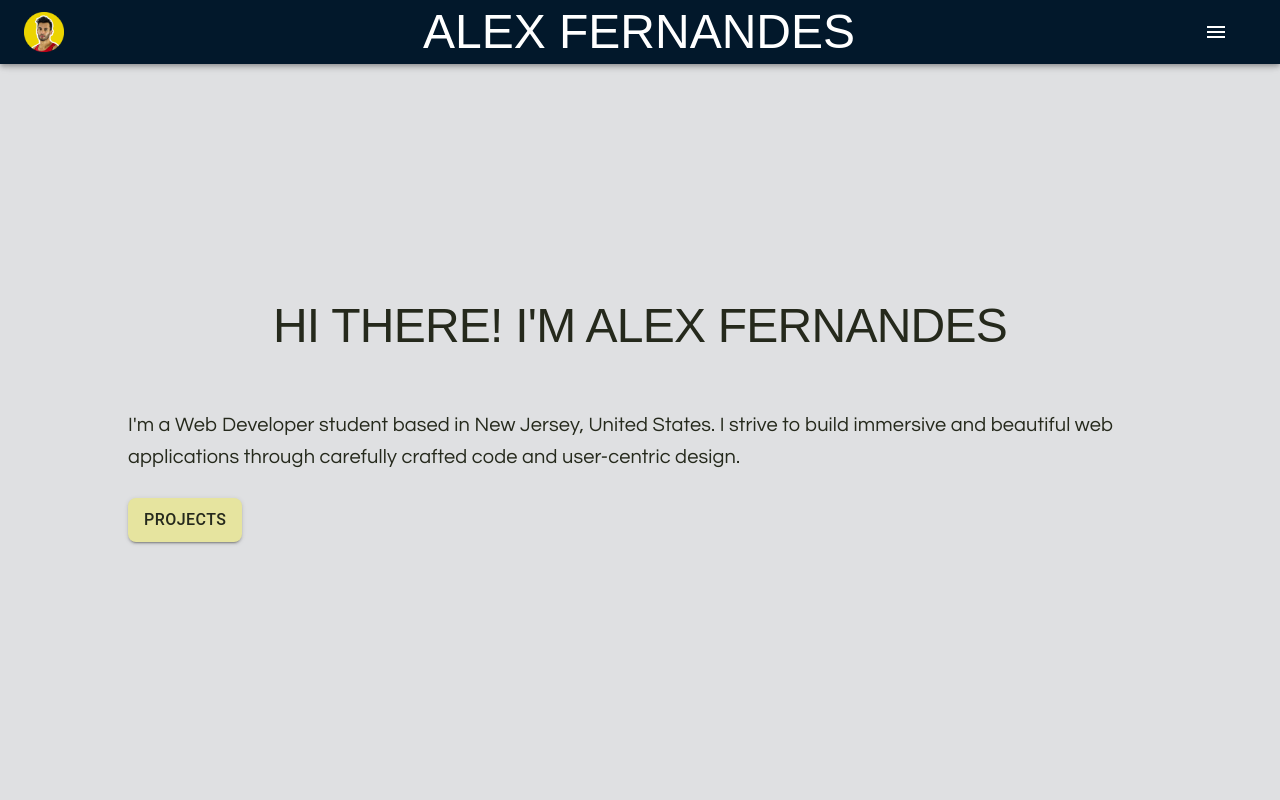
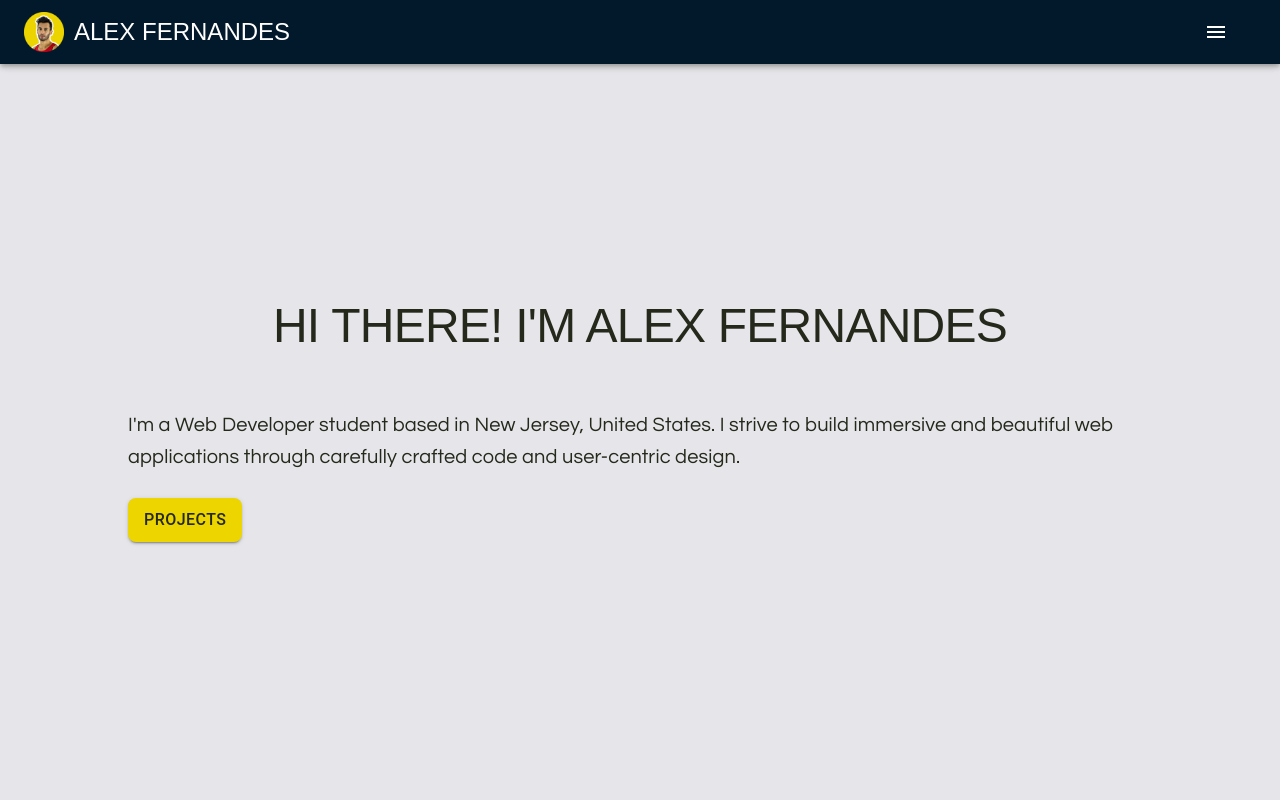
Before and after one commit to aafernands/alex_portifolio, a React (Create React App) app: page / in a window 1280 px wide. Shown: the top 800 px of the page. Built offline with nearby package versions, Linux system fonts and the light colour scheme; a web font is replaced by a local one.

Commit message:
Style and main page and logo2

```diff
--- a/public/index.html
+++ b/public/index.html
@@ -24,7 +24,7 @@
       work correctly both with client-side routing and a non-root public URL.
       Learn how to configure a non-root public URL by running `npm run build`.
     -->
-    <title>React App</title>
+    <title>Alex Fernandes Portifolio</title>
   </head>
   <body>
     <noscript>You need to enable JavaScript to run this app.</noscript>
--- a/src/index.css
+++ b/src/index.css
@@ -10,7 +10,7 @@ body {
     sans-serif; */
   -webkit-font-smoothing: antialiased;
   -moz-osx-font-smoothing: grayscale;
-  background-color: #DFE0E2
+  background-color: #E6E6EA
 
 }
 
--- a/src/index.js
+++ b/src/index.js
@@ -17,9 +17,8 @@ const theme = createTheme({
       fontFamily: 'Aldrich, Arial, sans-serif', // Ensure fallback fonts are provided
     },
     h5: {
-      fontSize: "3rem",
       color: "white",
-      textAlign: "center",
+      textAlign: "left",
       fontFamily: 'Aldrich, Arial, sans-serif', // Ensure fallback fonts are provided
     },
     h6: {
@@ -60,10 +59,10 @@ const theme = createTheme({
           // Add any other custom styles here
         },
         containedPrimary: {
-          backgroundColor: '#E6E49F', // Custom background color for primary contained buttons
+          backgroundColor: '#EDD500', // Custom background color for primary contained buttons
           color: '#25291C',
           '&:hover': {
-            backgroundColor: '#E3E7D3', // Custom hover color for primary contained buttons
+            backgroundColor: '#E6E6EA', // Custom hover color for primary contained buttons
           },
         },
         outlinedSecondary: {
```
Also changed, not shown: 8 other files (tests, documents, lock files or other folders).
